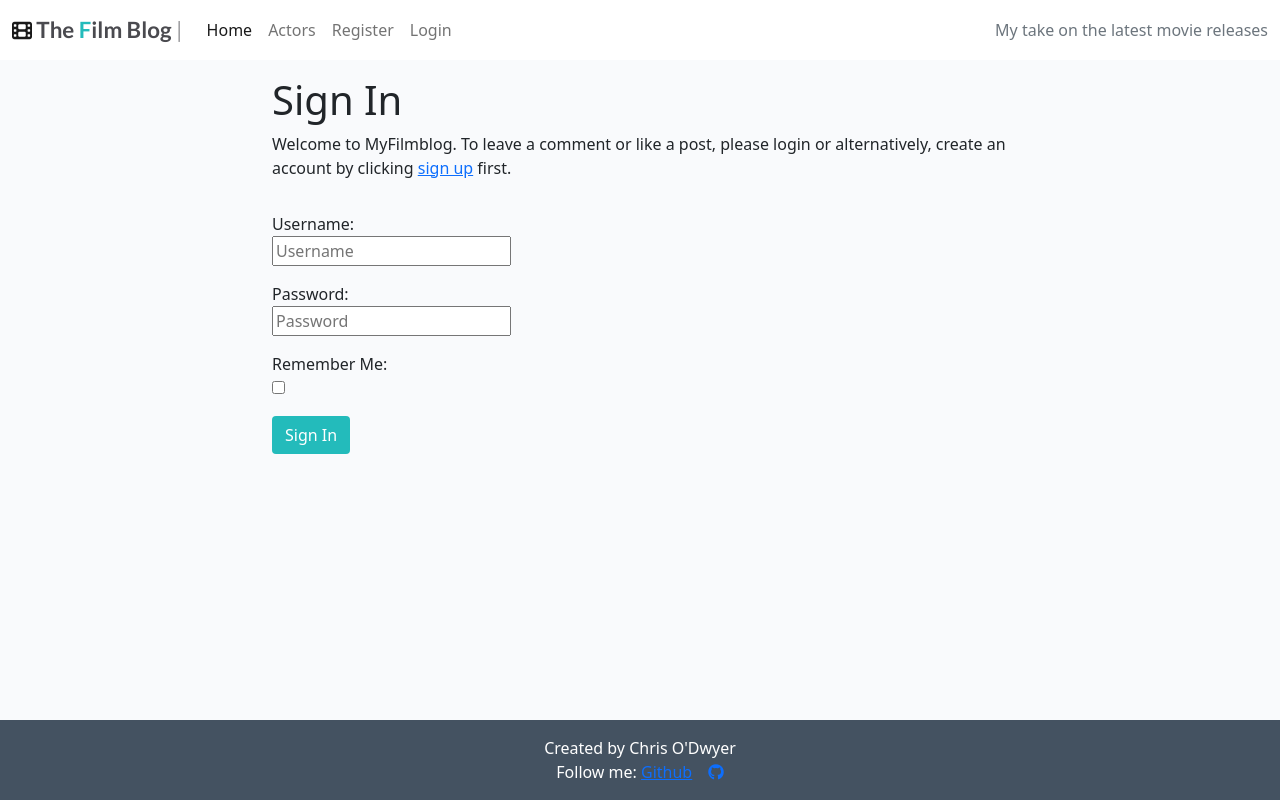
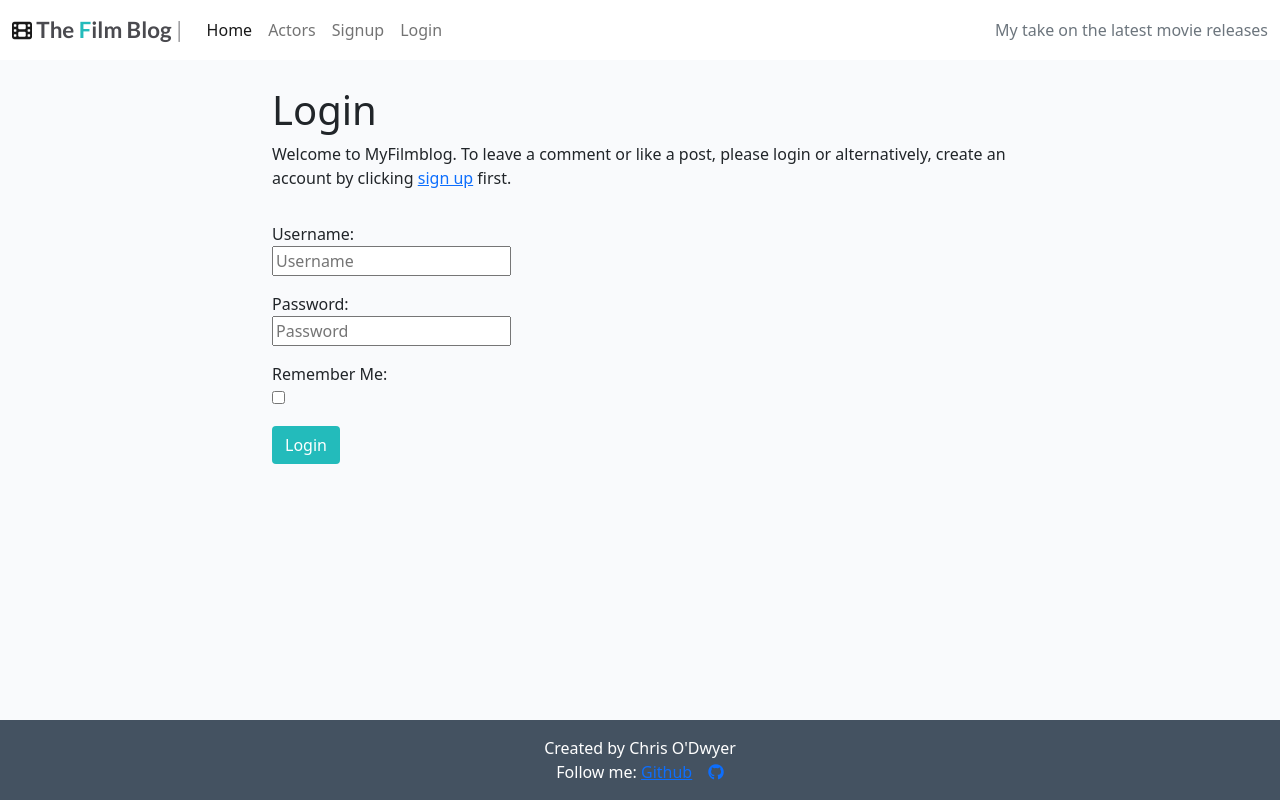
Before and after one commit to Christo107/MyFilmBlog, a Django app: page /accounts/login/ in a window 1280 px wide. Run offline with Django 3.2, Linux system fonts and the light colour scheme; some libraries are stand-ins or nearby versions.

Commit message:
Update login and signup wording and add style to main content for fixed header

```diff
--- a/filmblog/settings.py
+++ b/filmblog/settings.py
@@ -30,7 +30,7 @@ TEMPLATES_DIR = os.path.join(BASE_DIR, 'templates')
 SECRET_KEY = os.environ.get('SECRET_KEY')
 
 # SECURITY WARNING: don't run with debug turned on in production!
-DEBUG = False
+DEBUG = True
 
 X_FRAME_OPTIONS = 'SAMEORIGIN'
 
--- a/static/css/style.css
+++ b/static/css/style.css
@@ -27,6 +27,7 @@ body {
 
 .main-bg {
     background-color: #F9FAFC;
+    padding-top: 35px;
 }
 
 .card {
@@ -276,6 +277,20 @@ textarea {
     min-width: 12rem;
 }
 
+@media (min-width: 992px) {
+    .fixed-top-desktop-only {
+        position: fixed;
+        top: 0;
+        right: 0;
+        left: 0;
+        z-index: 1030;
+    }
+
+    .header-container {
+        padding-top: 164px;
+    }
+}
+
 @media screen and (max-width: 767.98px) {
 
     .masthead-image:after {
--- a/templates/account/login.html
+++ b/templates/account/login.html
@@ -11,7 +11,7 @@
   <div class="row">
     <div class="col-md-8 mt-3 offset-md-2">
 
-      <h1>{% trans "Sign In" %}</h1>
+      <h1>{% trans "Login" %}</h1>
 
       <p>{% blocktrans %}Welcome to MyFilmblog. To leave a comment or like a post, please login or alternatively, create an account by clicking
       <a href="{{ signup_url }}">sign up</a> first.{% endblocktrans %}</p>
@@ -27,7 +27,7 @@
         {% if redirect_field_value %}
         <input type="hidden" name="{{ redirect_field_name }}" value="{{ redirect_field_value }}" />
         {% endif %}
-        <button class="btn btn-signup right" type="submit">{% trans "Sign In" %}</button>
+        <button class="btn btn-signup right" type="submit">{% trans "Login" %}</button>
     </form>
 
     </div>
--- a/templates/base.html
+++ b/templates/base.html
@@ -25,7 +25,7 @@
 
     <!-- Navigation -->
 
-    <nav class="navbar navbar-expand-lg navbar-light bg-white">
+    <nav class="navbar navbar-expand-lg navbar-light bg-white fixed-top">
         <div class="container-fluid">
             <a class="navbar-brand" href="{% url 'home' %}"><i class="fa-solid fa-film"></i><span class="brand"> The <span class="brand blue-f">F</span>ilm Blog<span
                         class="thin"> |</span></span></a>
@@ -55,12 +55,6 @@
                             </li>
                         </ul>
                       </li>
-                    <!-- <li class="nav-item">
-                        <a class="nav-link" href="{% url 'add_blog_post' %}">Add a Blog Post</a>
-                    </li>
-                    <li class="nav-item">
-                        <a class="nav-link" href="{% url 'add_actor' %}">Add an Actor profile</a>
-                    </li> -->
                     {% endif %}
                     {% if user.is_authenticated %}
                     <li class="nav-item">
@@ -68,7 +62,7 @@
                     </li>
                     {% else %}
                     <li class="nav-item">
-                        <a class="nav-link" href="{% url 'account_signup' %}">Register</a>
+                        <a class="nav-link" href="{% url 'account_signup' %}">Signup</a>
                     </li>
                     <li class="nav-item">
                         <a class="nav-link" href="{% url 'account_login' %}">Login</a>
--- a/templates/post_detail.html
+++ b/templates/post_detail.html
@@ -179,6 +179,8 @@
                     {% csrf_token %}
                     <button type="submit" class="btn btn-signup btn-outline-dark rounded-0 mt-2">Submit</button>
                 </form>
+                {% else %}
+                <p>Please <a class="link" href="{% url 'account_login' %}">Login</a> or <a class="link" href="{% url 'account_signup' %}">Signup</a> to leave a comment.</p>
                 {% endif %}
                 {% endif %}
             </div>
```
